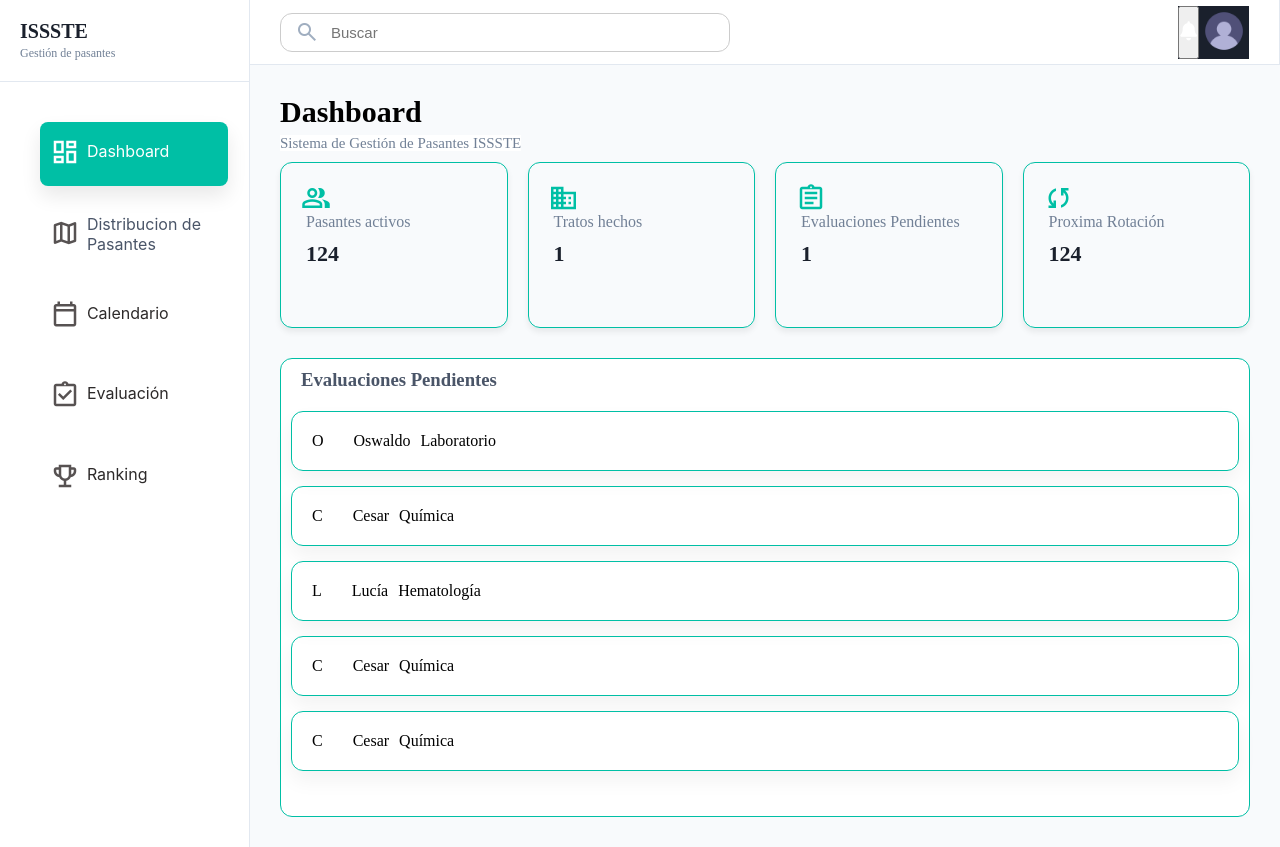
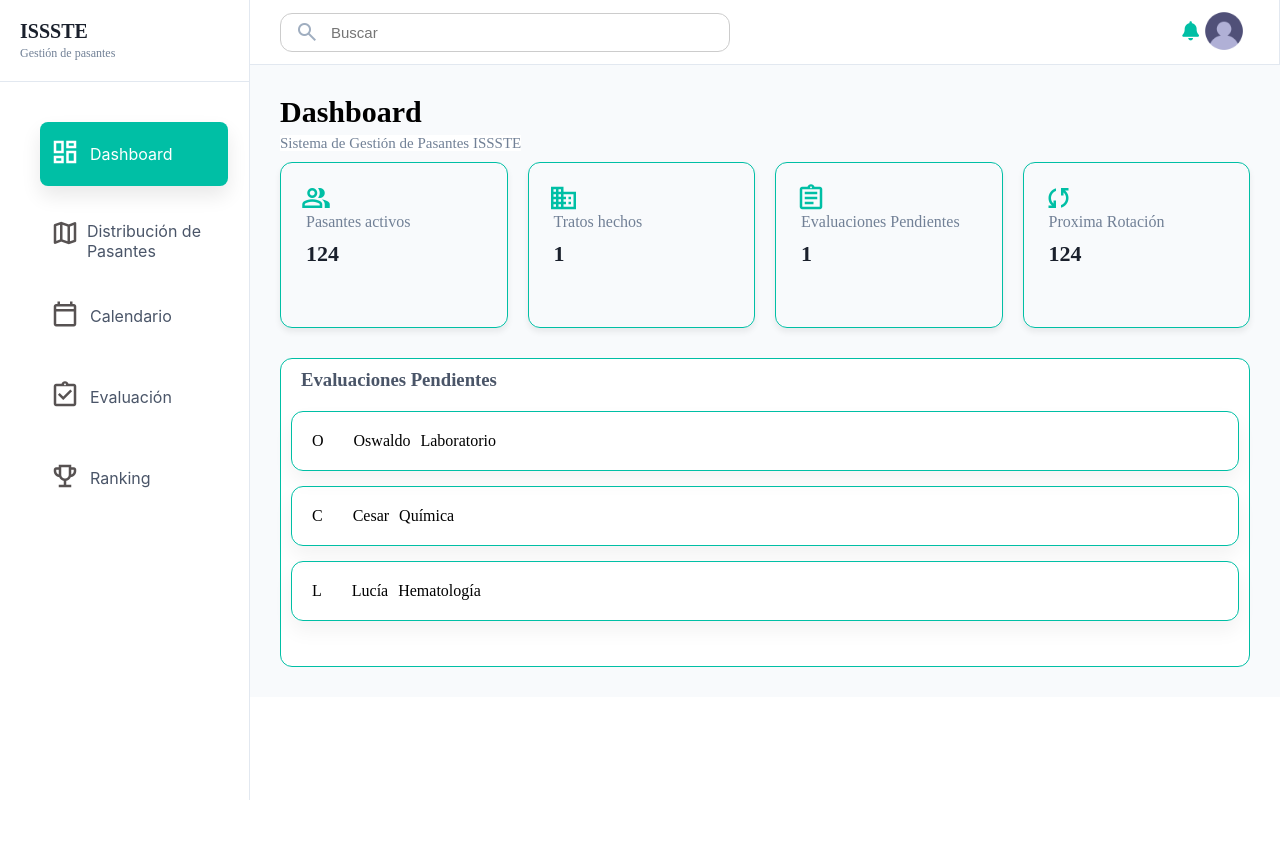
Before and after one commit to oswaldo213/GP-QFB2, a plain HTML site: page Dashboard.html in a window 1280 px wide. After the commit the page ends 800 px from the top, so only its background shows below. Drawn offline with nearby package versions, Linux system fonts and the light colour scheme.

Commit message:
ultimo commit, transicion para el uso de SPA para carga dinamica, solo en dashboard y distribucion, pendiente de las demas

```diff
--- a/Dashboard.html
+++ b/Dashboard.html
@@ -3,10 +3,12 @@
     <head>
         <meta charset="UTF-8">
         <link rel="stylesheet" href="https://fonts.googleapis.com/css2?family=Material+Symbols+Outlined:opsz,wght,FILL,GRAD@24,400,0,0" />
-      <link rel="stylesheet" href="https://cdnjs.cloudflare.com/ajax/libs/font-awesome/6.5.1/css/all.min.css" integrity="sha512-DTOQO9RWCH3ppGqcWaEA1BIZOC6xxalwEsw9c2QQeAIftl+Vegovlnee1c9QX4TctnWMn13TZye+giMm8e2LwA==" crossorigin="anonymous" referrerpolicy="no-referrer" />
+        <link rel="stylesheet" href="https://cdnjs.cloudflare.com/ajax/libs/font-awesome/6.5.1/css/all.min.css" integrity="sha512-DTOQO9RWCH3ppGqcWaEA1BIZOC6xxalwEsw9c2QQeAIftl+Vegovlnee1c9QX4TctnWMn13TZye+giMm8e2LwA==" crossorigin="anonymous" referrerpolicy="no-referrer" />
 
 
         <link rel="stylesheet" href="Dashboard.css">
+        <link rel="stylesheet" href="distribucion.css".css">
+
 
         <link rel="stylesheet" href="sidebar_login.css">
 
@@ -23,89 +25,6 @@
                     <div id = "search-placeholder"></div>
 
                 <main class="content">
-                    <div class="titulo-dashboard-container">
-                        <h1 id="titulo_dashboard">Dashboard</h1>
-                        <a id="subtitulo_dashboard">Sistema de Gestión de Pasantes ISSSTE</a>
-                    </div>
-
-                    <section class = "cuadros-dashboard"> <!--es para agrupar contenido comun-->
-                            <!-- es como limitar una espacio en la pagina-->
-                        <div class ="card">
-
-                            <div class = "tope-de-cuadro">
-                                <span class="material-symbols-outlined">group</span>
-                            </div>
-
-                            <div class = "medio-de-cuadro">
-                                <div class="card-info">
-                                <!--contenedores flexibles para alojar varios tipos de datos-->
-                                <span class = "card-title">Pasantes activos</span>
-                                <!--sitve para contenedor de una linea-->
-                                <h3 class = "card-value">124</h3>
-                                </div>
-                            </div>
-                        </div>
-
-                        <div class ="card">
-
-                            <div class = "tope-de-cuadro">
-                                <span class="material-symbols-outlined">domain</span>
-                            </div>
-
-                            <div class = "medio-de-cuadro">
-                                <div class="card-info">
-                                <!--contenedores flexibles para alojar varios tipos de datos-->
-                                <span class = "card-title">Tratos hechos</span>
-                                <!--sitve para contenedor de una linea-->
-                                <h3 class = "card-value">1</h3>
-                                </div>
-                                </div>
-                            </div>
-
-                        <div class ="card">
-
-                        <div class = "tope-de-cuadro">
-                            <span class="material-symbols-outlined">assignment</span>
-                        </div>
-
-                        <div class = "medio-de-cuadro">
-                            <div class="card-info">
-                            <!--contenedores flexibles para alojar varios tipos de datos-->
-                            <span class = "card-title">Evaluaciones Pendientes</span>
-                            <!--sitve para contenedor de una linea-->
-                            <h3 class = "card-value">1</h3>
-                            </div>
-                            </div>
-                        </div>
-
-                        <div class ="card">
-
-                        <div class = "tope-de-cuadro">
-                                <span class="material-symbols-outlined">sync</span>
-                        </div>
-
-                        <div class = "medio-de-cuadro">
-                            <div class="card-info">
-                            <!--contenedores flexibles para alojar varios tipos de datos-->
-                            <span class = "card-title">Proxima Rotación</span>
-                            <!--sitve para contenedor de una linea-->
-                            <h3 class = "card-value">124</h3>
-                            </div>
-                            </div>
-                        </div>
-
-                    </section>
-
-                    <section class = "cuadro-debajo">
-                    <div class="Titulo-de-cuadro">
-                            <h3>Evaluaciones Pendientes</h3>
-                    </div>
-                    <section class ="espacio-cuadro-filas" id="contenedor-pasantes">
-                        </section>
-                    </section>
-
-
-
 
                 </main>
             </div>
@@ -113,6 +32,6 @@
         </div>
 
         <script src="load-sidebar.js"></script>
-        <script src="script.js"></script>
+        <script type="module" src="app.js"></script>
     </div>
 </body
--- /dev/null
+++ b/Dashboard.js
@@ -0,0 +1,111 @@
+
+export function renderDashboard() {
+    const container = document.querySelector('.content');
+
+    container.innerHTML = `
+          <div class="titulo-dashboard-container">
+                        <h1 id="titulo_dashboard">Dashboard</h1>
+                        <a id="subtitulo_dashboard">Sistema de Gestión de Pasantes ISSSTE</a>
+                    </div>
+
+                    <section class = "cuadros-dashboard"> <!--es para agrupar contenido comun-->
+                            <!-- es como limitar una espacio en la pagina-->
+                        <div class ="card">
+
+                            <div class = "tope-de-cuadro">
+                                <span class="material-symbols-outlined">group</span>
+                            </div>
+
+                            <div class = "medio-de-cuadro">
+                                <div class="card-info">
+                                <!--contenedores flexibles para alojar varios tipos de datos-->
+                                <span class = "card-title">Pasantes activos</span>
+                                <!--sitve para contenedor de una linea-->
+                                <h3 class = "card-value">124</h3>
+                                </div>
+                            </div>
+                        </div>
+
+                        <div class ="card">
+
+                            <div class = "tope-de-cuadro">
+                                <span class="material-symbols-outlined">domain</span>
+                            </div>
+
+                            <div class = "medio-de-cuadro">
+                                <div class="card-info">
+                                <!--contenedores flexibles para alojar varios tipos de datos-->
+                                <span class = "card-title">Tratos hechos</span>
+                                <!--sitve para contenedor de una linea-->
+                                <h3 class = "card-value">1</h3>
+                                </div>
+                                </div>
+                            </div>
+
+                        <div class ="card">
+
+                        <div class = "tope-de-cuadro">
+                            <span class="material-symbols-outlined">assignment</span>
+                        </div>
+
+                        <div class = "medio-de-cuadro">
+                            <div class="card-info">
+                            <!--contenedores flexibles para alojar varios tipos de datos-->
+                            <span class = "card-title">Evaluaciones Pendientes</span>
+                            <!--sitve para contenedor de una linea-->
+                            <h3 class = "card-value">1</h3>
+                            </div>
+                            </div>
+                        </div>
+
+                        <div class ="card">
+
+                        <div class = "tope-de-cuadro">
+                                <span class="material-symbols-outlined">sync</span>
+                        </div>
+
+                        <div class = "medio-de-cuadro">
+                            <div class="card-info">
+                            <!--contenedores flexibles para alojar varios tipos de datos-->
+                            <span class = "card-title">Proxima Rotación</span>
+                            <!--sitve para contenedor de una linea-->
+                            <h3 class = "card-value">124</h3>
+                            </div>
+                            </div>
+                        </div>
+
+                    </section>
+
+                    <section class = "cuadro-debajo">
+                    <div class="Titulo-de-cuadro">
+                            <h3>Evaluaciones Pendientes</h3>
+                    </div>
+                    <section class ="espacio-cuadro-filas" id="contenedor-pasantes">
+                        </section>
+                    </section>
+
+
+
+
+    `;
+
+    // Ejecutamos la lógica de inyección de pasantes que tenías en script.js
+    const pasantes = [
+        { nombre: 'Oswaldo', inicial: 'O', area: 'Laboratorio' },
+        { nombre: 'Cesar', inicial: 'C', area: 'Química' },
+        { nombre: 'Lucía', inicial: 'L', area: 'Hematología' }
+    ];
+
+    const contenedor = document.getElementById('contenedor-pasantes');
+    if (contenedor) {
+        contenedor.innerHTML = pasantes.map(p => `
+            <div class="fila-pasante">
+                <div class="user-info">
+                    <div class="avatar-circle">${p.inicial}</div>
+                    <div class="user-details"><span class="nombre">${p.nombre}</span></div>
+                </div>
+                <div class="area-tag"><span>${p.area}</span></div>
+            </div>
+        `).join('');
+    }
+}
--- /dev/null
+++ b/Distribucion.js
@@ -0,0 +1,24 @@
+export function renderDistribucion() {
+    const container = document.querySelector('.content');
+
+    container.innerHTML = `
+        <div class="titulo-distribucion-container">
+        <h1 id="titulo_distribucion">Distribucion de pasantes</h1>
+        <p id="subtitulo_distribucion">
+        Asignacion de areas del laboratorio ISSSTE
+        </p>
+        </div>
+
+        <div class="medio">
+            <button class = "distribuir">
+            <i class="fa-solid fa-shuffle" id="simbolo_shuffle"></i>
+            <i id = "nombre_boton_distribuir">jajaj</i>
+            </button>
+        </div>
+    `;
+
+    container.querySelector('.distribuir').addEventListener('click',() => {
+        console.log("Iniciando distribucion...");
+    });
+
+}
--- /dev/null
+++ b/app.js
@@ -0,0 +1,44 @@
+import { renderDashboard } from "./Dashboard.js";
+import { renderDistribucion } from "./Distribucion.js";
+
+// 1. Objeto de rutas (aquí los nombres deben ser exactos)
+const rutas = {
+    '#/Dashboard': renderDashboard,
+    '#/distribucion': renderDistribucion
+};
+
+function router() {
+
+
+    const content = document.querySelector('.content');
+
+    const path = window.location.hash || '#/Dashboard';
+
+    const viewFunction = rutas[path];
+
+
+    document.querySelectorAll('.menu-item').forEach(li => {
+        li.classList.remove('active');
+    });
+
+    // 2. Buscamos el enlace <a> que coincida con el hash actual
+    const enlaceActivo = document.querySelector(`a[href="${path}"]`);
+    if (enlaceActivo) {
+        // Al encontrarlo, le ponemos 'active' a su padre <li>
+        enlaceActivo.closest('.menu-item').classList.add('active');
+    }
+
+    if(viewFunction) {
+        viewFunction();
+    } else {
+        content.innerHTML = '<h1>404 - Página no encontrada</h1>';
+    }
+
+}
+
+
+// Escuchar cuando la URL cambia (clics en menús)
+window.addEventListener('hashchange', router);
+
+// Escuchar cuando la página se carga o se recarga (F5)
+window.addEventListener('load', router);
--- /dev/null
+++ b/calendario.js
@@ -0,0 +1,3 @@
+function  renderCalendario() {
+    returm ``;
+}
--- /dev/null
+++ b/distribucion.css
@@ -0,0 +1,34 @@
+.main-container {
+   display: flex; /* Sidebar a la izquierda, resto a la derecha */
+
+    min-height: 100vh;
+
+}
+
+.titulo-distribucion-container{
+    background-color: white;
+}
+
+.medio{
+
+    display: flex;
+    align-items: center;
+    justify-content: center;
+    margin: 140px;
+    color: #e2e8f0;
+
+}
+
+.distribuir {
+    display: flex;
+    align-items: center;
+    justify-content: center;
+
+    font-size: 1rem;
+    padding: 10px 120px;
+
+}
+
+#nombre_boton_distribuir{
+    margin-left: 15px;
+}
--- a/script.js
+++ /dev/null
@@ -1,74 +0,0 @@
-//solamente para preuba de inyeccion de datos
-const pasantes = [
-    { nombre: 'Oswaldo', inicial: 'O', area: 'Laboratorio' },
-    { nombre: 'Cesar', inicial: 'C', area: 'Química' },
-    { nombre: 'Lucía', inicial: 'L', area: 'Hematología' },
-    { nombre: 'Cesar', inicial: 'C', area: 'Química' },
-    { nombre: 'Cesar', inicial: 'C', area: 'Química' }
-];
-
-
-function Eva_pendientes(){
-    const contenedor = document.getElementById('contenedor-pasantes');
-    //meto todo lo que esta en el contenedor del dashboard para los pasantes
-    if (!contenedor) return; //validacion para la pagina
-
-    let contenidoHTML = ''; // Acumulador para mejor rendimiento
-
-    pasantes.forEach(pasante => {
-        contenidoHTML += `
-         <div class="fila-pasante">
-                <div class="user-info">
-                    <div class="avatar-circle">${pasante.inicial}</div>
-                    <div class="user-details">
-                        <span class="nombre">${pasante.nombre}</span>
-                    </div>
-                </div>
-                <div class="area-tag">
-                    <span>${pasante.area}</span>
-                </div>
-            </div>
-        `;
-    });
-    contenedor.innerHTML = contenidoHTML; // Una sola inyección al DOM
-
-}
-
-
-
-function cargarContenido(url,elemento){
-
-    const todosLosItems = document.querySelectorAll('.menu-item');
-    todosLosItems.forEach(item => item.classList.remove('active'));
-
-    // 2. Si el usuario hizo clic en un elemento, le ponemos la clase 'active'
-    if (elemento) {
-        // Buscamos el padre <li> del <a> para ponerle el fondo negro
-        const liPadre = elemento.closest('.menu-item');
-        if (liPadre) {
-            liPadre.classList.add('active');
-        }
-    }
-
-     fetch(url)
-        .then(res => res.text())
-        .then(html => {
-           const parser = new DOMParser(); //declaro un objeto de tipo DOM
-           //DOM es para la interaz de js
-           const doc = parser.parseFromString(html,'text/html');
-           //es para convertir el texto que tiene el html en uno virtual
-
-
-           const nuevoContenido = doc.querySelector('.content').innerHTML; // ??
-            //estoy metiendo a nuevo contenido el contenido de la pagina que se cargara
-            document.querySelector('.content').innerHTML = nuevoContenido;
-            //aqui es para decir que el espacio del area .content original sera actualizado
-            Eva_pendientes();
-            window.history.pushState({},'',url);
-            //recargar el historia para que no recargue
-        })
-        .catch(error => console.error('Error al cargar:', error));
-}
-document.addEventListener('DOMContentLoaded', () => {
-    Eva_pendientes();
-});
--- a/sidebar.html
+++ b/sidebar.html
@@ -8,37 +8,43 @@
 
     <nav class="sidebar-menu">
         <ul>
-            <li class="menu-item active" onclick="cargarContenido('Dashboard.html',this)">
-                    <span class="material-symbols-outlined">dashboard</span>
-                    <a id="link-index">
-                        Dashboard
+            <li class="menu-item active">
+                <a href = "#/Dashboard" class="menu-link">
+                    <span class="material-symbols-outlined" id="simbolo">dashboard</span>
+                    <span id = "a2">Dashboard</span>
                 </a>
             </li>
-            <!-- estan separados porque asi se toman como dos clases para el mismo objeto-->
-
-            <li class="menu-item" onclick="cargarContenido('Distribucion.html',this)">
+            <li class="menu-item">
+                <a href = "#/distribucion" class="menu-link">
                     <span class="material-symbols-outlined">map</span>
-                    <a id="link-inde">
-                        Distribucion de Pasantes
+                    <span id = "b">Distribución de Pasantes</span>
                 </a>
             </li>
+
+
              <li class="menu-item"onclick="cargarContenido('calendario.html',this)">
+                    <a href = "#/Dashboard" class="menu-link">
                     <span class="material-symbols-outlined">calendar_today</span>
-                    <a id="link-index">
+                    <span id = "a2">
                         Calendario
+                    </span>
                     </a>
             </li>
 
            <li class="menu-item" onclick="cargarContenido('evaluaciones.html',this)">
+                    <a href = "#/Dashboard" class="menu-link">
                         <span class="material-symbols-outlined">assignment_turned_in</span>
-                    <a id="link-index">
+                        <span id="a2">
                             Evaluación
+                        </span>
                     </a>
             </li>
             <li class="menu-item" onclick="cargarContenido('ranking.html',this)">
+                    <a href = "#/Dashboard" class="menu-link">
                         <span class="material-symbols-outlined">emoji_events</span>
-                    <a id="link-index">
+                        <span id="a2">
                             Ranking
+                        </span>
                     </a>
             </li>
         </ul>
--- a/sidebar_login.css
+++ b/sidebar_login.css
@@ -52,29 +52,40 @@
     font-family: 'Inter', sans-serif;
     transition: 0.3s;
     position: relative;
+    display: flex;
 }
 
-.menu-item a {
+.menu-link{
+    display: flex;
+    align-items: center;
+    width: 100%;       /* Ocupa todo el ancho del li */
+    height: 100%;
     text-decoration: none;
+    color: inherit;
+    transition: background 0.3s;
+}
 
-    color: rgb(45, 42, 42); /* Hereda el color del elemento padre */
+
+.menu-item #a2 {
+    text-decoration: none;
+    color: inherit; /* Hereda el color del elemento padre */
     display: flex;
-    padding-left: 25%;
-    padding-top: 10%;
+    padding-left: 50px;
+    padding-top: 0px;
 
 }
 
-#link-inde {
+#link-index {
     text-decoration: none;
     color: inherit; /* Hereda el color del elemento padre */
     display: flex;
     padding-left: 25%;
-    padding-top: 6%;
+    padding-top: 10%;
 }
 
-.menu-item b {
+.menu-item #b {
     text-decoration: none;
-    color: rgb(45, 42, 42); /* Hereda el color del elemento padre */
+    color: inherit; /* Hereda el color del elemento padre */
     display: flex;
     padding-left: 25%;
     padding-top: 7%;
@@ -98,11 +109,11 @@
 }
 
 
-.menu-item.active a {
+.menu-item.active #a2 {
     color: white;
 }
 
-.menu-item.active b {
+.menu-item.active #b {
     color: white;
 }
 
@@ -162,7 +173,8 @@
 .perfil{
     position: relative;
     display: flex;
-    background-color: #1a202c;
+    background-color: transparent;
+
 }
 
 .user-profile{
@@ -199,4 +211,9 @@
 .fa-solid{
     color: white;       /* Para que resalten sobre los fondos de colores */
     font-size: 1.2rem;
+    color: #00bfa5;
 }
+.notis{
+    border: none;
+    background-color: transparent;
+}
```
Also changed, not shown: Distribucion.html (+0 -5 lines), search.html (+2 -0 lines), 2 other files. Lines whose indentation alone changed are shown as unchanged.
